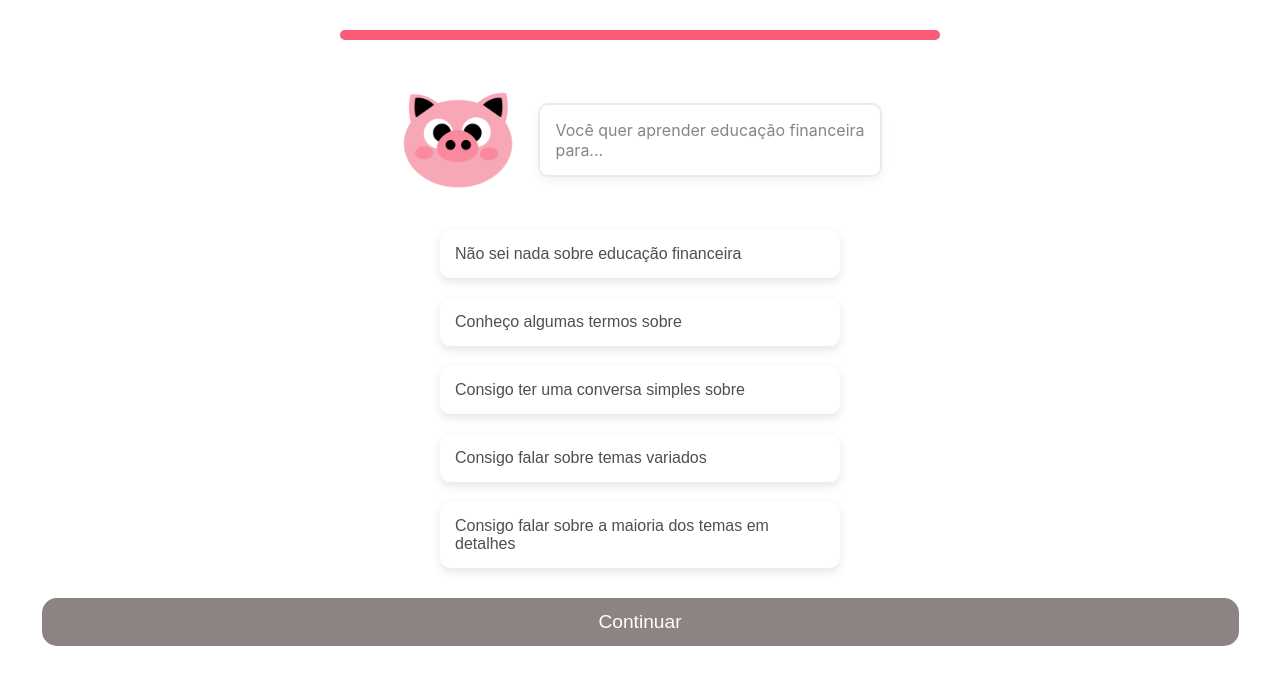
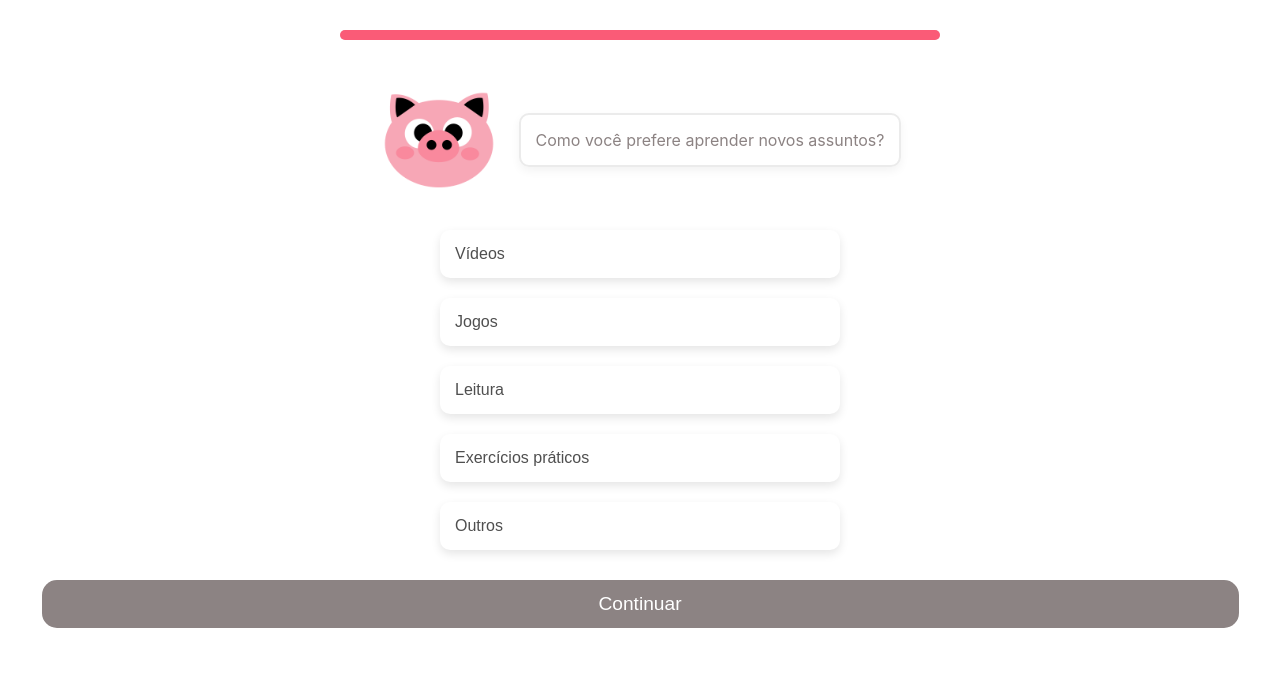
Before and after one commit to MonetizeMais/Front_End, a React (Create React App) app: page /Pergunta4 in a window 1280 px wide. Shown: the top 684 px of the page. Built offline with nearby package versions, Linux system fonts and the light colour scheme.

Commit message:
Subindo Pergunta 4 (at)

```diff
--- a/src/Screens/Pergunta4/Pergunta4.jsx
+++ b/src/Screens/Pergunta4/Pergunta4.jsx
@@ -35,34 +35,34 @@ function Pergunta4() {
         <div className="question-section">
           <img className="LogoPrincipal" src={logo} alt="Logo do Porco" />
           <div className="question-box">
-            <span>Você quer aprender educação financeira <br />para...</span>
+            <span>Como você prefere aprender novos assuntos?<br /></span>
           </div>
         </div>
         <div className="options">
           <OptionButton
-            text="Não sei nada sobre educação financeira"
-            onClick={() => handleOptionClick('Não sei nada sobre educação financeira')}
-            isSelected={selectedOption === 'Não sei nada sobre educação financeira'}
+            text="Vídeos"
+            onClick={() => handleOptionClick('Vídeos')}
+            isSelected={selectedOption === 'Vídeos'}
           />
           <OptionButton
-            text="Conheço algumas termos sobre"
-            onClick={() => handleOptionClick('Conheço algumas termos sobre')}
-            isSelected={selectedOption === 'Conheço algumas termos sobre'}
+            text="Jogos"
+            onClick={() => handleOptionClick('Jogos')}
+            isSelected={selectedOption === 'Jogos'}
           />
           <OptionButton
-            text="Consigo ter uma conversa simples sobre"
-            onClick={() => handleOptionClick('Consigo ter uma conversa simples sobre')}
-            isSelected={selectedOption === 'Consigo ter uma conversa simples sobre'}
+            text="Leitura"
+            onClick={() => handleOptionClick('Leitura')}
+            isSelected={selectedOption === 'Leitura'}
           />
           <OptionButton
-            text="Consigo falar sobre temas variados"
-            onClick={() => handleOptionClick('Consigo falar sobre temas variados')}
-            isSelected={selectedOption === 'Consigo falar sobre temas variados'}
+            text="Exercícios práticos"
+            onClick={() => handleOptionClick('Exercícios práticos')}
+            isSelected={selectedOption === 'Exercícios práticos'}
           />
           <OptionButton
-            text="Consigo falar sobre a maioria dos temas em detalhes"
-            onClick={() => handleOptionClick('Consigo falar sobre a maioria dos temas em detalhes')}
-            isSelected={selectedOption === 'Consigo falar sobre a maioria dos temas em detalhes'}
+            text="Outros"
+            onClick={() => handleOptionClick('Outros')}
+            isSelected={selectedOption === 'Outros'}
           />
         </div>
       </div>
```
